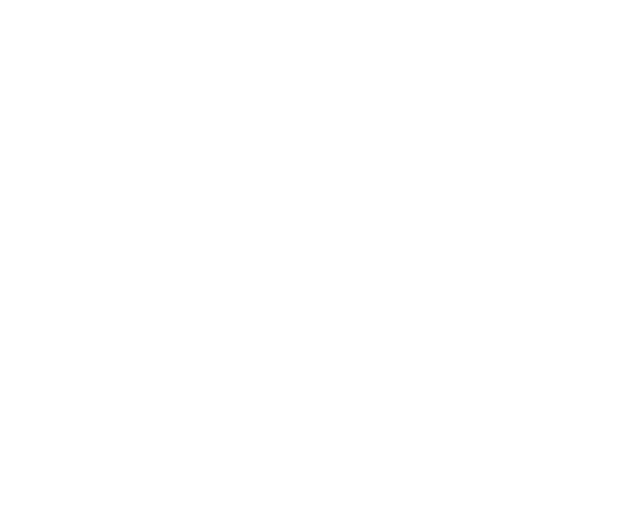
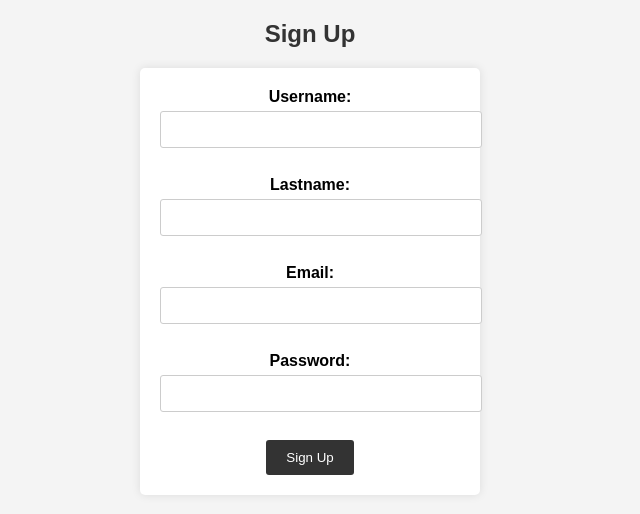
Before and after one commit to Mansourizio/pdo, a PHP site: page /signup_process.php in a window 1280 px wide. Before the commit the part shown is empty. Shown: the top 514 px of the page, without its empty margins (330-970 px from the left). Run offline with PHP 8.4, Linux system fonts and the light colour scheme.

Commit message:
sign up seccessfuly work

```diff
--- a/index.php
+++ b/index.php
@@ -57,7 +57,7 @@ if ($_SERVER["REQUEST_METHOD"] == "POST") {
         $stmt = $pdo->prepare("SELECT * FROM information where email=? ");
         $stmt->execute([$email]);
         $user = $stmt->fetch(PDO::FETCH_ASSOC);
-        if ($user && $user["passwords"] === $passwords) {
+        if ($user && password_verify($passwords, $user["passwords"])) {
             $message = "login success";
             echo ("<script>alert('$message')</script>");
         } else {
--- a/signup_process.php
+++ b/signup_process.php
@@ -4,8 +4,56 @@
     <meta charset="UTF-8">
     <meta name="viewport" content="width=device-width, initial-scale=1.0">
     <title>Document</title>
+    <link rel="stylesheet" href="styles.css">
 </head>
 <body>
+<h2>Sign Up</h2>
+    <form action="signup_process.php" method="post">
+        <label for="username">Username:</label>
+        <input type="text" id="username" name="username" required><br><br>
 
+        <label for="lastname">Lastname:</label>
+        <input type="text" id="lastname" name="lastname" required><br><br>
+
+        <label for="email">Email:</label>
+        <input type="email" id="email" name="email" required><br><br>
+
+        <label for="password">Password:</label>
+        <input type="password" id="password" name="password" required><br><br>
+
+        <input type="submit" value="Sign Up">
+    </form>
 </body>
+<?php
+$db_host = 'localhost';
+$db_name = 'loginpdo';
+$db_user = 'root';
+$db_password = '';
+?>
+<?php
+if($_SERVER["REQUEST_METHOD"]=="POST"){
+    $username=$_POST["username"];
+    $lastname=$_POST["lastname"];
+    $email=$_POST["email"];
+    $password=password_hash($_POST["password"],PASSWORD_BCRYPT);
+    try{
+        $pdo = new PDO("mysql:host=$db_host;dbname=$db_name", $db_user, $db_password);
+        $pdo->setAttribute(PDO::ATTR_ERRMODE, PDO::ERRMODE_EXCEPTION);
+
+        $sql="INSERT INTO information(name,lastname,email,passwords) VALUES(:username,:lastname,:email,:password)";
+        $stmt=$pdo->prepare($sql);
+        $stmt->bindParam(':username',$username);
+        $stmt->bindParam(':lastname', $lastname);
+        $stmt->bindParam(':email', $email);
+        $stmt->bindParam(':password',$password);
+
+        $stmt->execute();
+        echo "execution seccessful!";
+
+    }catch(PDOException $e){
+        echo "error", $e->getMessage();
+    }
+
+}
+?>
 </html>
--- /dev/null
+++ b/styles.css
@@ -0,0 +1,49 @@
+body {
+    font-family: Arial, sans-serif;
+    background-color: #f4f4f4;
+    text-align: center;
+    margin: 0;
+    padding: 0;
+}
+
+h2 {
+    color: #333;
+}
+
+form {
+    width: 300px;
+    margin: 0 auto;
+    background: #fff;
+    padding: 20px;
+    border-radius: 5px;
+    box-shadow: 0px 0px 10px rgba(0, 0, 0, 0.1);
+}
+
+label {
+    display: block;
+    font-weight: bold;
+    margin-bottom: 5px;
+}
+
+input[type="text"],
+input[type="email"],
+input[type="password"] {
+    width: 100%;
+    padding: 10px;
+    margin-bottom: 10px;
+    border: 1px solid #ccc;
+    border-radius: 3px;
+}
+
+input[type="submit"] {
+    background-color: #333;
+    color: #fff;
+    border: none;
+    padding: 10px 20px;
+    border-radius: 3px;
+    cursor: pointer;
+}
+
+input[type="submit"]:hover {
+    background-color: #555;
+}
```
